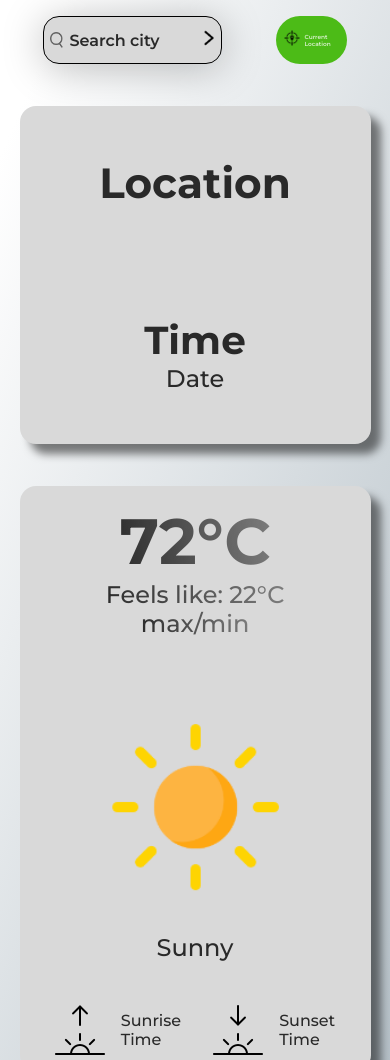
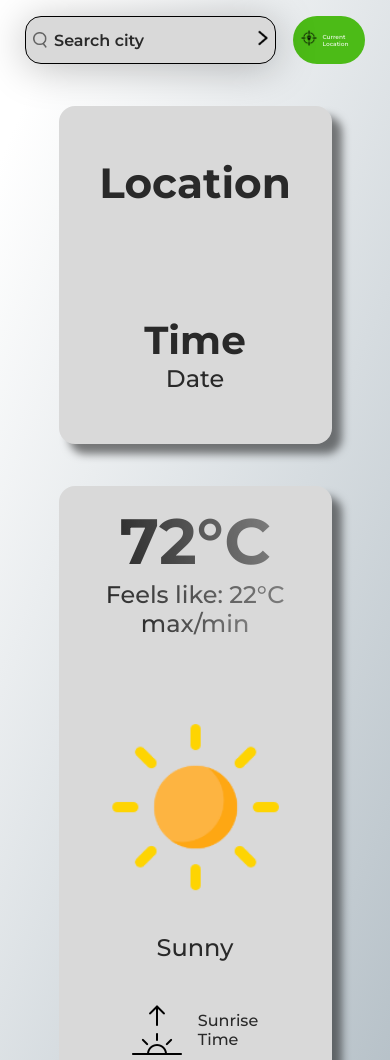
Before and after one commit to Ishita-09-sahoo/Weather-App, a plain HTML site: page index.html in a window 390 px wide. Shown: the top 1060 px of the page. Drawn offline with Linux system fonts and the light colour scheme.

Commit message:
Update style.css

```diff
--- a/style.css
+++ b/style.css
@@ -467,12 +467,17 @@ main {
   .location-text {
     font-size: 1.5vw;
   }
+
+  .search-bar{
+    width: 70%;
+  }
+
   /* header ends */
 
   /* main */
   main {
     display: grid;
-    grid-template-columns: 90vw;
+    grid-template-columns: 70vw;
     grid-template-rows: 45vh;
     justify-content: center;
     gap: 5vh;
```
